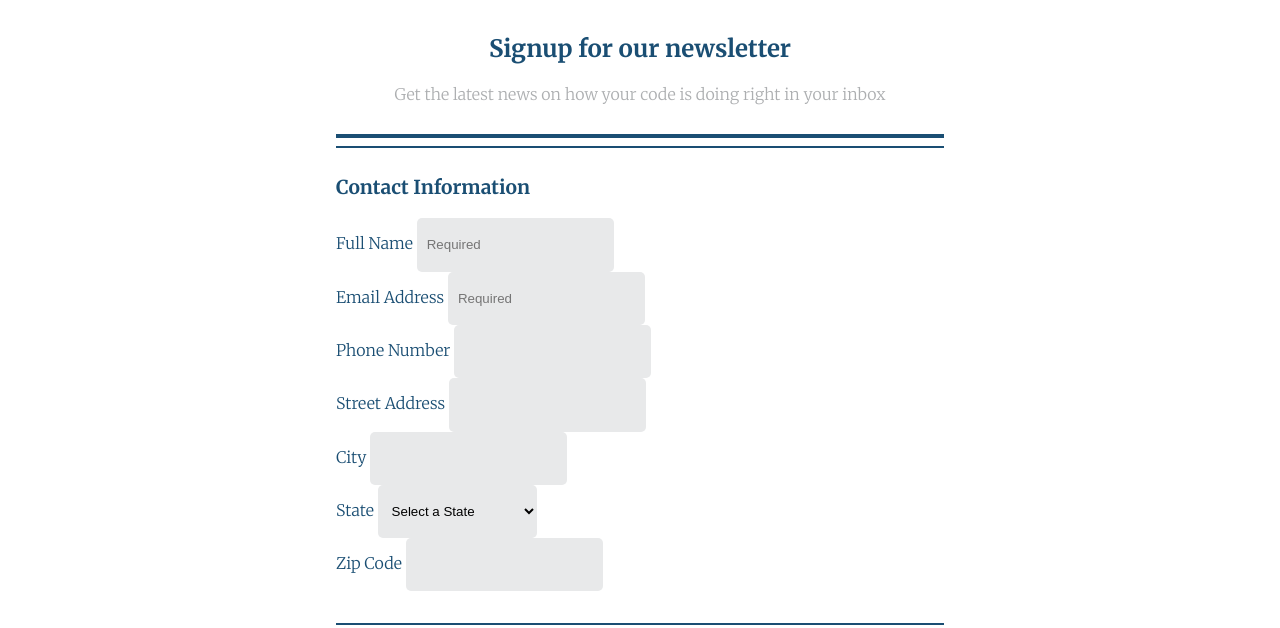
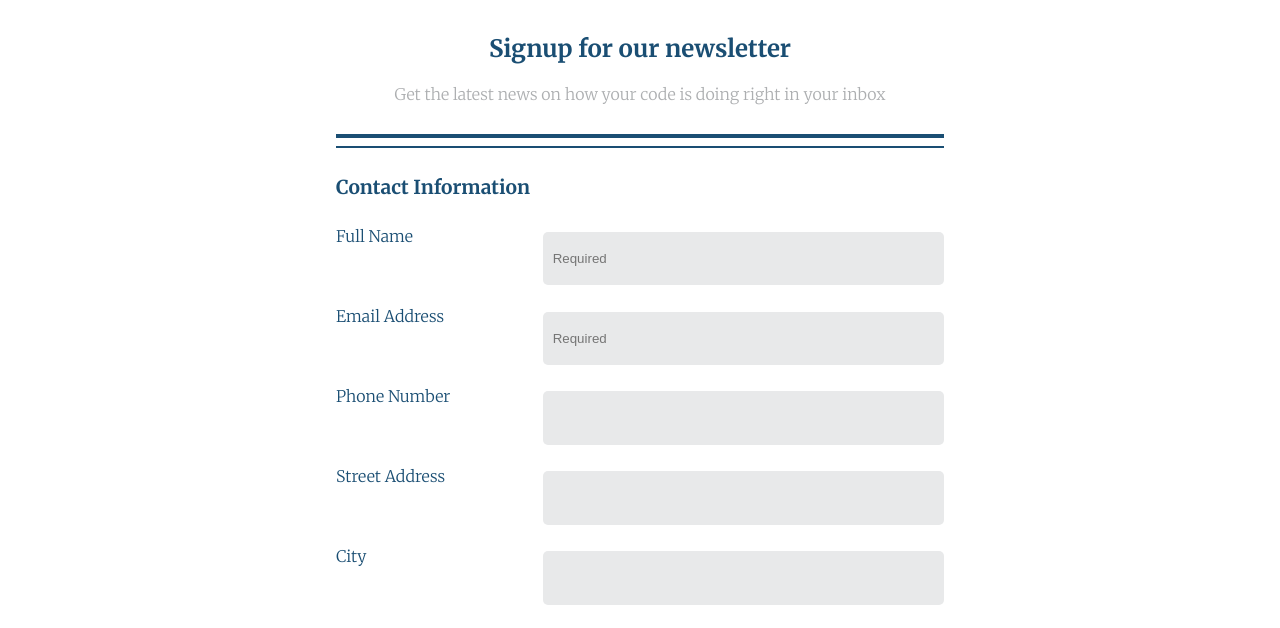
Before and after one commit to davidestr/Treehouse-Project-3, a plain HTML site: page index.html in a window 1280 px wide. Shown: the part 82-710 px from the top of the page. Drawn offline with Linux system fonts and the light colour scheme.

Commit message:
finaly, fixed everything, need fix select in tablet version

```diff
--- a/css/style.css
+++ b/css/style.css
@@ -61,15 +61,6 @@ height:2px;
    color: #1a4e73;
  }
 
- .primary-content,
- .secondary-content  {
-   border: none;
-   padding: 0;
-   margin: 0 auto;
-   color: #1a4e73;
-   margin-bottom: 2em;
- }
-
 
 label {
    padding: 0.5em 0;
@@ -100,26 +91,37 @@ textarea:focus {
 /* =================================
   Base Layout Styles
 ==================================== */
-.primary-content {
-
+.primary-content,
+.secondary-content  {
+  border: none;
+  padding: 0;
+  margin: 0 auto;
+  color: #1a4e73;
+  margin-bottom: 2em;
+  display: flex;
+  flex-direction: column;
 }
 
-.secondary-content {
+.primary-content div {
   display: flex;
+  flex-direction: column;
 }
 
-input[type="text"],
-input[type="email"],
-input[type="tel"],
-select {
+
+div > input,
+div > select {
   width: 100%;
   height: 4em;
-  /* margin: 5px 0; */
-  /* text-align: right; */
   background: #e8e9ea;
   border-style: none;
   border-radius: 5px;
   padding: 10px;
+  margin: 1em auto;
+}
+
+#zipcode {
+  width: 50%;
+  margin: 1em 0;
 }
 
 input[type="submit"] {
@@ -145,11 +147,23 @@ input[type="submit"] {
     margin: 0 auto;
   }
 
-  input[type="text"],
-  input[type="email"],
-  input[type="tel"],
-  select {
-    width: inherit;
+  .primary-content div {
+    display: flex;
+    flex-direction: row;
+    justify-content: flex-end;
+  }
+
+  div > label {
+    padding: .5em 1em .5em 0;
+    flex: 1;
+  }
+
+  div > input{
+    flex: 2;
+  }
+
+  div > select {
+    flex: 2;
   }
 
 
```
